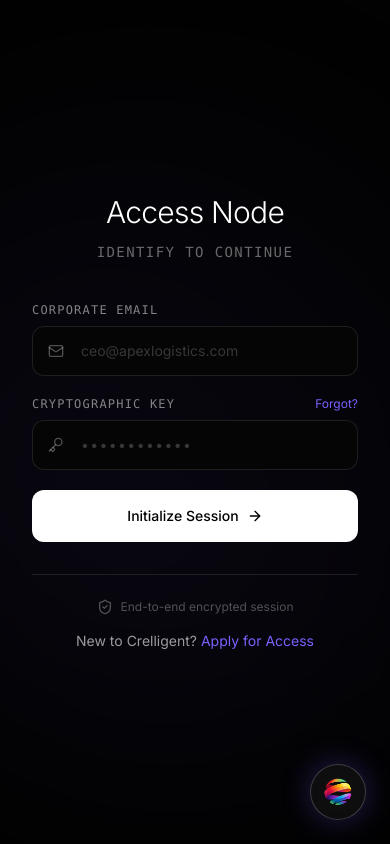
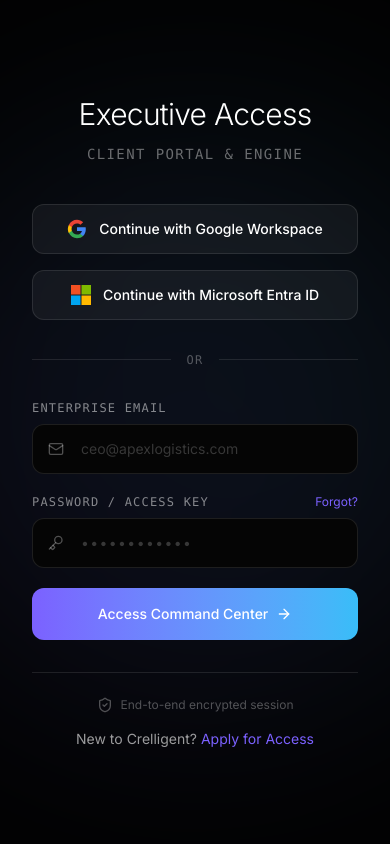
Before and after one commit to Crelligent/crelligent-client-app, a Next.js app: page /login in a window 390 px wide. Built offline with nearby package versions, Linux system fonts and the light colour scheme; no server answers.

Commit message:
fix: restore beautiful login UI and add dynamic empty state

```diff
--- a/src/app/layout.tsx
+++ b/src/app/layout.tsx
@@ -1,7 +1,8 @@
 import type { Metadata } from 'next'
 import { Inter, Outfit } from 'next/font/google'
 import './globals.css'
-import { EsreCopilot } from '@/components/ai/EsreCopilot'
+
+import { GlobalCopilot } from '@/components/layout/GlobalCopilot'
 
 const inter = Inter({ subsets: ['latin'], variable: '--font-sans' })
 const outfit = Outfit({ subsets: ['latin'], variable: '--font-display' })
@@ -23,7 +24,7 @@
     <html lang="en" className={`${inter.variable} ${outfit.variable}`}>
       <body className="antialiased min-h-screen bg-[#050505] text-white">
         {children}
-        <EsreCopilot />
+        <GlobalCopilot />
       </body>
     </html>
   )
--- a/src/app/login/page.tsx
+++ b/src/app/login/page.tsx
@@ -41,7 +41,7 @@
         <div className="min-h-screen bg-[#020202] text-white flex overflow-hidden">
             {/* Left Side: Brand & Visuals */}
             <div className="hidden lg:flex w-[45%] relative items-center justify-center border-r border-white/5">
-                <div className="absolute inset-0 bg-[url('https://images.unsplash.com/photo-1550751827-4bd374c3f58b?ixlib=rb-4.0.3&auto=format&fit=crop&w=2000&q=80')] bg-cover bg-center opacity-20" />
+                <div className="absolute inset-0 bg-[url('https://images.unsplash.com/photo-1635070041078-e363dbe005cb?ixlib=rb-4.0.3&auto=format&fit=crop&w=2000&q=80')] bg-cover bg-center opacity-20" />
                 <div className="absolute inset-0 bg-gradient-to-b from-[#020202]/80 via-transparent to-[#020202]" />
 
                 <motion.div
@@ -56,11 +56,10 @@
                     </div>
 
                     <h1 className="text-5xl font-extralight tracking-tight mb-6 leading-[1.15]">
-                        Intelligence, <br />
-                        <span className="font-medium text-transparent bg-clip-text bg-gradient-to-r from-white to-white/40">Quantified.</span>
+                        The intelligence backbone of the African enterprise.
                     </h1>
                     <p className="text-white/50 text-lg leading-relaxed font-light">
-                        Access your Executive Command Center. Real-time telemetry, ESRE™ diagnostic benchmarking, and operational physics, synthesized.
+                        Access the ESRE Intelligence Engine, manage edge telemetry, and track your ongoing systemic transformation from the Executive Command Center.
                     </p>
                 </motion.div>
             </div>
@@ -69,7 +68,7 @@
             <div className="w-full lg:w-[55%] flex items-center justify-center p-8 relative">
 
                 {/* Ambient Background Glow */}
-                <div className="absolute top-1/2 left-1/2 -translate-x-1/2 -translate-y-1/2 w-[600px] h-[600px] bg-gradient-to-tr from-[#7B61FF]/10 to-transparent blur-[120px] rounded-full pointer-events-none" />
+                <div className="absolute top-1/2 left-1/2 -translate-x-1/2 -translate-y-1/2 w-[600px] h-[600px] bg-gradient-to-tr from-[#7B61FF]/10 to-[#38BDF8]/10 blur-[120px] rounded-full pointer-events-none" />
 
                 <motion.div
                     initial={{ opacity: 0, scale: 0.98 }}
@@ -78,8 +77,36 @@
                     className="w-full max-w-md relative z-10"
                 >
                     <div className="text-center mb-10">
-                        <h2 className="text-3xl font-light mb-3 tracking-tight">Access Node</h2>
-                        <p className="text-white/40 text-sm font-mono uppercase tracking-widest">Identify to continue</p>
+                        <h2 className="text-3xl font-light mb-3 tracking-tight">Executive Access</h2>
+                        <p className="text-white/40 text-sm font-mono uppercase tracking-widest">Client Portal & Engine</p>
+                    </div>
+
+                    <div className="space-y-4 mb-8">
+                        <button className="w-full flex items-center justify-center gap-3 bg-white/5 hover:bg-white/10 border border-white/10 transition-colors py-3.5 rounded-xl text-sm font-medium" onClick={(e) => e.preventDefault()}>
+                            <svg className="w-5 h-5" viewBox="0 0 24 24">
+                                <path fill="#4285F4" d="M22.56 12.25c0-.78-.07-1.53-.2-2.25H12v4.26h5.92c-.26 1.37-1.04 2.53-2.21 3.31v2.77h3.57c2.08-1.92 3.28-4.74 3.28-8.09z" />
+                                <path fill="#34A853" d="M12 23c2.97 0 5.46-.98 7.28-2.66l-3.57-2.77c-.98.66-2.23 1.06-3.71 1.06-2.86 0-5.29-1.93-6.16-4.53H2.18v2.84C3.99 20.53 7.7 23 12 23z" />
+                                <path fill="#FBBC05" d="M5.84 14.09c-.22-.66-.35-1.36-.35-2.09s.13-1.43.35-2.09V7.07H2.18C1.43 8.55 1 10.22 1 12s.43 3.45 1.18 4.93l2.85-2.22.81-.62z" />
+                                <path fill="#EA4335" d="M12 5.38c1.62 0 3.06.56 4.21 1.64l3.15-3.15C17.45 2.09 14.97 1 12 1 7.7 1 3.99 3.47 2.18 7.07l3.66 2.84c.87-2.6 3.3-4.53 6.16-4.53z" />
+                            </svg>
+                            Continue with Google Workspace
+                        </button>
+
+                        <button className="w-full flex items-center justify-center gap-3 bg-white/5 hover:bg-white/10 border border-white/10 transition-colors py-3.5 rounded-xl text-sm font-medium" onClick={(e) => e.preventDefault()}>
+                            <svg className="w-5 h-5" viewBox="0 0 21 21">
+                                <path fill="#F25022" d="M0 0h10v10H0z"/>
+                                <path fill="#7FBA00" d="M11 0h10v10H11z"/>
+                                <path fill="#00A4EF" d="M0 11h10v10H0z"/>
+                                <path fill="#FFB900" d="M11 11h10v10H11z"/>
+                            </svg>
+                            Continue with Microsoft Entra ID
+                        </button>
+                    </div>
+
+                    <div className="flex items-center gap-4 mb-8">
+                        <div className="h-[1px] flex-1 bg-white/10" />
+                        <span className="text-xs font-mono text-white/30 uppercase tracking-widest">Or</span>
+                        <div className="h-[1px] flex-1 bg-white/10" />
                     </div>
 
                     <form className="space-y-5" onSubmit={handleLogin}>
@@ -91,7 +118,7 @@
                         )}
 
                         <div>
-                            <label className="block text-xs font-mono uppercase tracking-widest text-white/50 mb-2">Corporate Email</label>
+                            <label className="block text-xs font-mono uppercase tracking-widest text-white/50 mb-2">Enterprise Email</label>
                             <div className="relative">
                                 <Mail className="absolute left-4 top-1/2 -translate-y-1/2 w-4 h-4 text-white/30" />
                                 <input
@@ -107,7 +134,7 @@
 
                         <div>
                             <div className="flex items-center justify-between mb-2">
-                                <label className="block text-xs font-mono uppercase tracking-widest text-white/50">Cryptographic Key</label>
+                                <label className="block text-xs font-mono uppercase tracking-widest text-white/50">Password / Access Key</label>
                                 <a href="#" className="text-xs text-[#7B61FF] hover:text-[#9b86ff] transition-colors">Forgot?</a>
                             </div>
                             <div className="relative">
@@ -126,12 +153,12 @@
                         <button
                             type="submit"
                             disabled={isLoading}
-                            className="w-full flex items-center justify-center gap-2 bg-white text-black hover:bg-white/90 disabled:bg-white/50 disabled:cursor-not-allowed transition-opacity py-4 rounded-xl text-sm font-medium mt-4 group"
+                            className="w-full flex items-center justify-center gap-2 bg-gradient-to-r from-[#7B61FF] to-[#38BDF8] hover:opacity-90 disabled:opacity-50 disabled:cursor-not-allowed transition-opacity py-4 rounded-xl text-sm font-medium mt-4 group"
                         >
                             {isLoading ? (
                                 <><Loader2 className="w-4 h-4 animate-spin" /> Authenticating...</>
                             ) : (
-                                <>Initialize Session <ArrowRight className="w-4 h-4 group-hover:translate-x-1 transition-transform" /></>
+                                <>Access Command Center <ArrowRight className="w-4 h-4 group-hover:translate-x-1 transition-transform" /></>
                             )}
                         </button>
                     </form>
--- a/src/app/page.tsx
+++ b/src/app/page.tsx
@@ -1,15 +1,48 @@
-'use client'
-
-import React from 'react'
+import React, { useEffect, useState } from 'react'
 import Link from 'next/link'
 import { PortalLayout } from '@/components/layout/PortalLayout'
-import { Wallet, Plus, CreditCard, Activity, ArrowUpRight, ShieldCheck, MapPin, Server, BarChart2, TrendingUp, CheckSquare, Target, FileText, Layers } from 'lucide-react'
+import { Wallet, Plus, CreditCard, Activity, ArrowUpRight, ShieldCheck, MapPin, Server, BarChart2, TrendingUp, CheckSquare, Target, FileText, Layers, Loader2, Database } from 'lucide-react'
 import {
     Radar, RadarChart, PolarGrid, PolarAngleAxis, PolarRadiusAxis, ResponsiveContainer,
     LineChart, Line, XAxis, YAxis, CartesianGrid, Tooltip as RechartsTooltip
 } from 'recharts'
+import { createClient } from '@/utils/supabase/client'
 
 export default function ClientPortalPage() {
+    const supabase = createClient()
+    const [tenantName, setTenantName] = useState<string>('')
+    const [isLoading, setIsLoading] = useState(true)
+    const [isDemoMode, setIsDemoMode] = useState(false)
+
+    useEffect(() => {
+        // Check for ?demo=true in URL
+        if (typeof window !== 'undefined' && window.location.search.includes('demo=true')) {
+            setIsDemoMode(true)
+        }
+
+        async function fetchTenant() {
+            try {
+                const { data: { session } } = await supabase.auth.getSession()
+                if (session?.user) {
+                    const { data: profile } = await supabase
+                        .from('profiles')
+                        .select('tenant_id, tenants(name)')
+                        .eq('id', session.user.id)
+                        .single()
+
+                    if (profile?.tenants?.name) {
+                        setTenantName(profile.tenants.name)
+                    }
+                }
+            } catch (error) {
+                console.error("Error fetching tenant", error)
+            } finally {
+                setIsLoading(false)
+            }
+        }
+        fetchTenant()
+    }, [supabase])
+
     // 9 ESRE Capabilities
     const radarData = [
         { subject: 'Business Design', A: 85, fullMark: 100 },
@@ -36,6 +69,80 @@
         { q: 'Q1', score: 72 },
         { q: 'Q2', score: 78 },
     ]
+
+    if (isLoading) {
+        return (
+            <PortalLayout>
+                <div className="p-6 lg:p-8 max-w-7xl mx-auto flex items-center justify-center h-full">
+                    <Loader2 className="w-8 h-8 text-[#7B61FF] animate-spin" />
+                </div>
+            </PortalLayout>
+        )
+    }
+
+    const isDemoAccount = isDemoMode || tenantName === 'Apex Logistics'
+
+    // Empty State for New Clients
+    if (!isDemoAccount) {
+        return (
+            <PortalLayout>
+                <div className="p-6 lg:p-8 max-w-7xl mx-auto h-full flex flex-col">
+                    <header className="mb-8">
+                        <div className="text-xs font-mono uppercase tracking-widest text-[#7B61FF] mb-2">Executive Command Center</div>
+                        <h1 className="text-3xl font-light tracking-tight text-white mb-1 flex items-center gap-4">
+                            {tenantName}
+                            <span className="px-2 py-0.5 bg-[#FFB020]/10 border border-[#FFB020]/20 rounded text-[#FFB020] text-[10px] font-mono uppercase tracking-widest flex items-center gap-1">
+                                <div className="w-1.5 h-1.5 rounded-full bg-[#FFB020] animate-pulse"/> Initializing
+                            </span>
+                        </h1>
+                        <p className="text-white/50 text-sm">ESRE™ Diagnostic & Implementation Portal</p>
+                    </header>
+
+                    <div className="flex-1 flex flex-col items-center justify-center text-center max-w-2xl mx-auto">
+                        <div className="w-20 h-20 rounded-2xl bg-white/5 border border-white/10 flex items-center justify-center mb-6 relative">
+                            <div className="absolute inset-0 bg-gradient-to-tr from-[#7B61FF]/20 to-[#38BDF8]/20 blur-xl rounded-full" />
+                            <Database className="w-8 h-8 text-[#38BDF8] relative z-10" />
+                        </div>
+                        <h2 className="text-2xl font-light text-white mb-3">Awaiting Telemetry Ingestion</h2>
+                        <p className="text-white/50 text-sm leading-relaxed mb-8">
+                            Your secure sandbox has been provisioned. Our data engineering team is currently mapping your enterprise APIs and integrating your legacy systems into the ESRE™ Engine.
+                        </p>
+
+                        <div className="w-full space-y-4 text-left">
+                            <div className="p-4 bg-white/5 border border-white/10 rounded-xl flex items-center gap-4">
+                                <div className="w-8 h-8 rounded-full bg-[#00B67A]/20 flex items-center justify-center shrink-0">
+                                    <CheckSquare className="w-4 h-4 text-[#00B67A]" />
+                                </div>
+                                <div>
+                                    <div className="text-sm font-medium text-white">Cryptographic Sandbox Provisioned</div>
+                                    <div className="text-xs text-white/40">Secure multi-tenant isolation established.</div>
+                                </div>
+                            </div>
+                            <div className="p-4 bg-white/5 border border-[#38BDF8]/30 rounded-xl flex items-center gap-4 relative overflow-hidden">
+                                <div className="absolute inset-0 bg-gradient-to-r from-[#38BDF8]/10 to-transparent w-1/2 animate-pulse" />
+                                <div className="w-8 h-8 rounded-full bg-[#38BDF8]/20 flex items-center justify-center shrink-0 relative z-10">
+                                    <Loader2 className="w-4 h-4 text-[#38BDF8] animate-spin" />
+                                </div>
+                                <div className="relative z-10">
+                                    <div className="text-sm font-medium text-white">Ingesting Enterprise Telemetry</div>
+                                    <div className="text-xs text-[#38BDF8]">Mapping external API endpoints...</div>
+                                </div>
+                            </div>
+                            <div className="p-4 bg-white/5 border border-white/10 rounded-xl flex items-center gap-4 opacity-50">
+                                <div className="w-8 h-8 rounded-full bg-white/10 flex items-center justify-center shrink-0">
+                                    <Activity className="w-4 h-4 text-white/30" />
+                                </div>
+                                <div>
+                                    <div className="text-sm font-medium text-white">ESRE™ Diagnostic Benchmarking</div>
+                                    <div className="text-xs text-white/40">Pending initial data snapshot.</div>
+                                </div>
+                            </div>
+                        </div>
+                    </div>
+                </div>
+            </PortalLayout>
+        )
+    }
 
     return (
         <PortalLayout>
--- /dev/null
+++ b/src/components/layout/GlobalCopilot.tsx
@@ -0,0 +1,15 @@
+'use client'
+
+import { usePathname } from 'next/navigation'
+import { EsreCopilot } from '@/components/ai/EsreCopilot'
+
+export function GlobalCopilot() {
+    const pathname = usePathname()
+
+    // Hide the Copilot ONLY on the login and signup pages
+    if (pathname === '/login' || pathname === '/signup') {
+        return null
+    }
+
+    return <EsreCopilot />
+}
```
Also changed, not shown: src/app/onboarding/page.tsx (+16 -1 lines).
